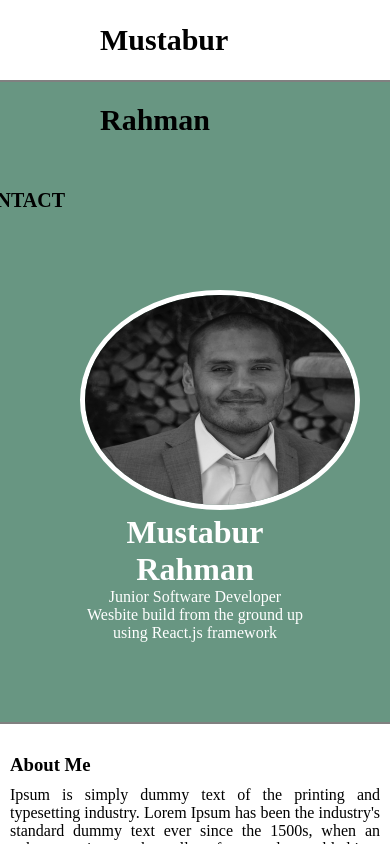
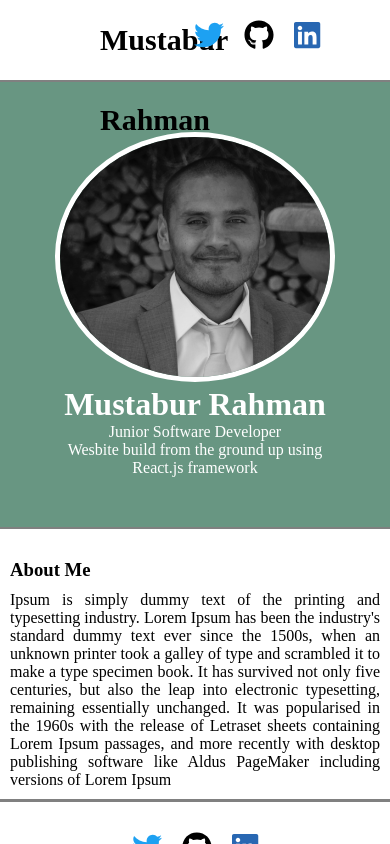
Before and after one commit to mrahman22/my-portfolio-website, a React (Create React App) app: page / in a window 390 px wide. Shown: the top 844 px of the page. Built offline with nearby package versions, Linux system fonts and the light colour scheme; the HTML template or start-up script is replaced by a standard one; a web font is replaced by a local one.

Commit message:
adding responsiveness to the navbar

```diff
--- a/src/App.css
+++ b/src/App.css
@@ -18,7 +18,7 @@ nav {
 
 nav ul {
   float: right;
-  margin-right: 300px;
+  margin-right: 200px;
   text-transform: uppercase;
   font-weight: bold;
   font-size: 20px;
@@ -38,6 +38,11 @@ nav a {
 nav a:hover {
   color: yellow;
 }
+
+.mobile-nav ul {
+  display: none;
+}
+
 
 /*================ Navbar Styling =============================*/
 
@@ -261,36 +266,20 @@ label.logo {
 
 /*==================== Media Queries =============================*/
 
-@media only screen and (max-width: 800px) {
+@media only screen and (max-width: 990px) {
+
+  ul  {
+    display: none;
+  }
   .logo {
     display: flex;
-    justify-content: center;
+  }
+ .mobile-nav ul {
+  display: block;
+  position: absolute;
+  top: 0;
+  padding: 10px;
+  right: -150px;
   }
 }
-
-
-
-
-
-@media only screen and (max-width: 1091px) {
-  .portrait-pic {
-    margin-top: 50px;
-    height: 220px;
-    width: 280px;
-    border-radius: 90%;
-    border: 5px solid white;
- }
-
-.showcase {
-  background-color: #689682;
-  padding: 80px;
-  color: white;
-  text-align: center;
-  border-bottom: 2px solid gray;
-  border-top: 2px solid gray;
-}
-
-
-}
-
 /*==================== Media Queries =============================*/
--- a/src/components/Nav.jsx
+++ b/src/components/Nav.jsx
@@ -1,5 +1,6 @@
 import React from 'react'
 import {Link} from '@reach/router'
+import MobileNav from './mobileNav'
 
 function Nav() {
     return (
@@ -16,6 +17,7 @@ function Nav() {
             <li>Contact</li>
             </Link>
             </ul>
+            <MobileNav />
         </nav>
     )
 }
--- /dev/null
+++ b/src/components/mobileNav.jsx
@@ -0,0 +1,24 @@
+import React from 'react'
+import {Link} from '@reach/router'
+import { FontAwesomeIcon } from "@fortawesome/react-fontawesome";
+import {faTwitter, faGithub, faLinkedin} from '@fortawesome/free-brands-svg-icons'
+
+function MobileNav() {
+    return (
+        <nav className="mobile-nav">
+            <ul>
+            <Link to={"/"}>
+            <FontAwesomeIcon className="twitter-icon" icon={faTwitter}/>
+            </Link>
+            <Link to={"/projects"}>
+            <FontAwesomeIcon className="github-icon" icon={faGithub}/>
+            </Link>
+            <Link to={"/contact"}>
+            <FontAwesomeIcon className="linkedin-icon" icon={faLinkedin} />
+            </Link>
+            </ul>
+        </nav>
+    )
+}
+
+export default MobileNav
```
